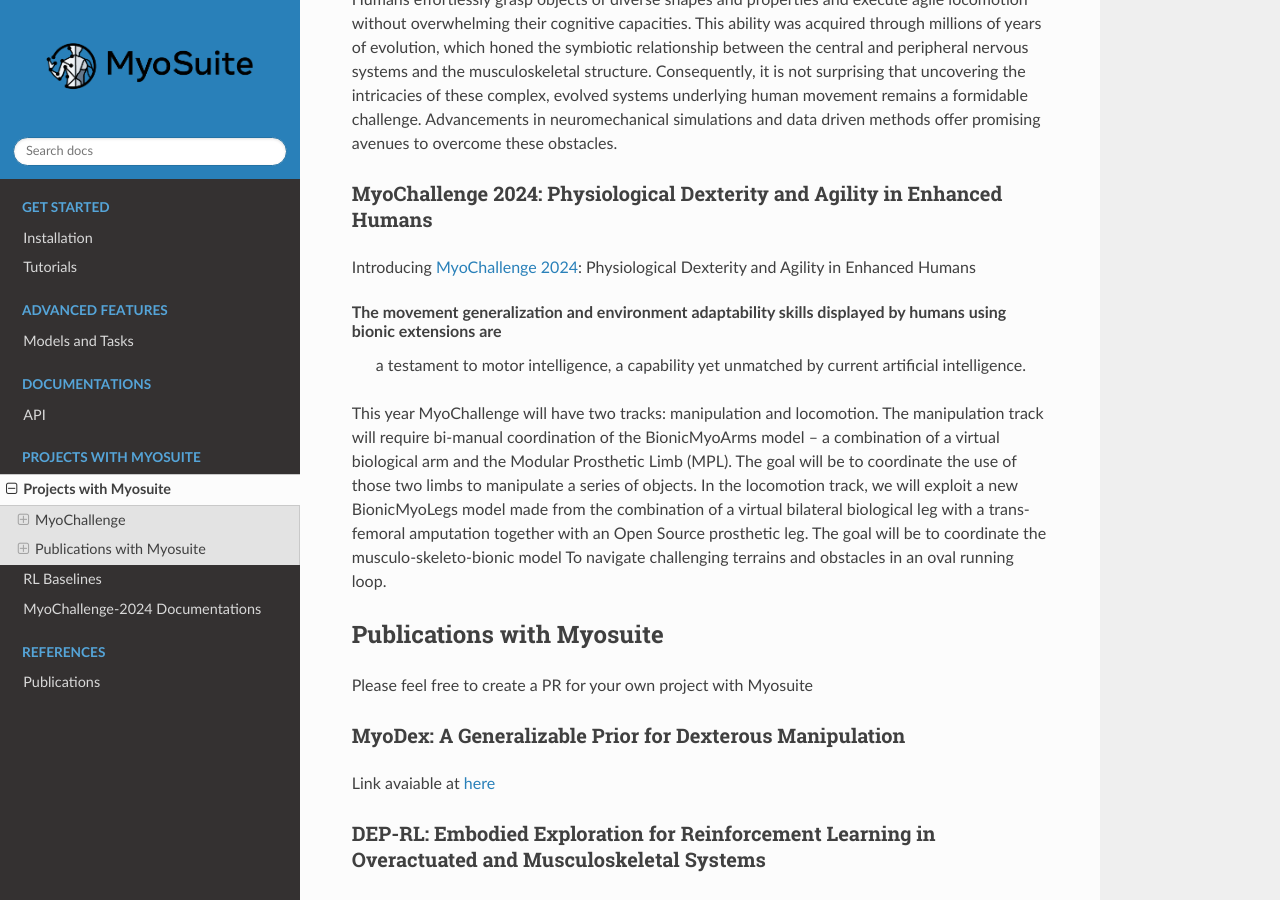
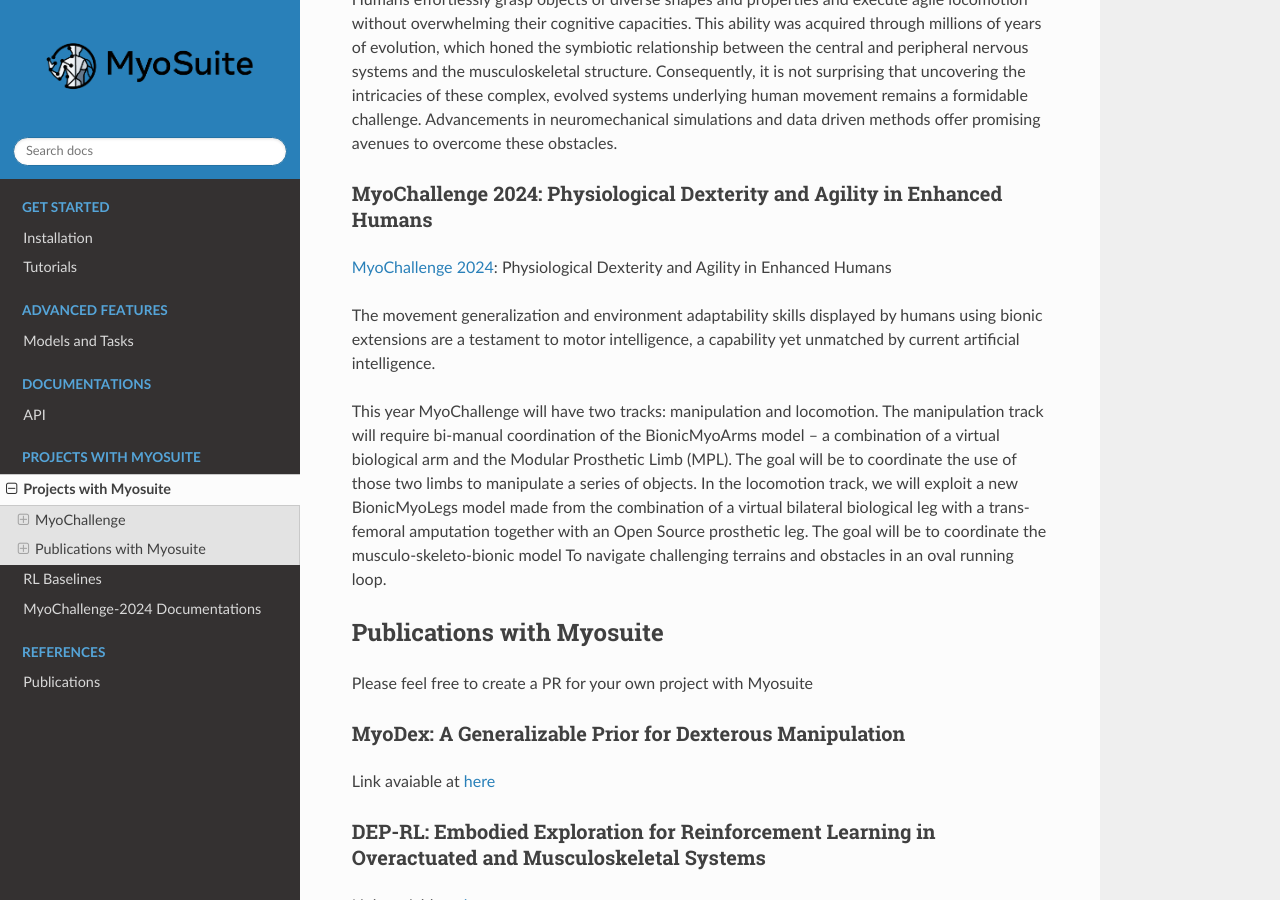
Before and after one commit to MyoHub/myosuite, a Sphinx documentation site: the page built from docs/source/projects.rst, in a window 1280 px wide and 900 px high, scrolled down 988 px. Built offline with Sphinx 7.4.7 and the Read the Docs theme 2.0.0, drawn with Linux system fonts in a browser that asks for light colours.

Commit message:
fixing incorrect reference on doc page

```diff
--- a/docs/source/projects.rst
+++ b/docs/source/projects.rst
@@ -59,10 +59,10 @@ MyoChallenge 2024: Physiological Dexterity and Agility in Enhanced Humans
 ++++++++++++++++++++++++++++++++++++++++++++++++++++++++++++++++++++++++++++++++++++++++++++++++++++++++++
 
 
-Introducing `MyoChallenge 2024 <https://sites.google.com/view/myosuite/myochallenge/myochallenge-2024>`__: Physiological Dexterity and Agility in Enhanced Humans
+`MyoChallenge 2024 <https://sites.google.com/view/myosuite/myochallenge/myochallenge-2024>`__: Physiological Dexterity and Agility in Enhanced Humans
 
 The movement generalization and environment adaptability skills displayed by humans using bionic extensions are
- a testament to motor intelligence, a capability yet unmatched by current artificial intelligence.
+a testament to motor intelligence, a capability yet unmatched by current artificial intelligence.
 
 This year MyoChallenge will have two tracks: manipulation and locomotion. The manipulation track will require bi-manual
 coordination of the BionicMyoArms model – a combination of a virtual biological arm and the Modular Prosthetic Limb (MPL).
```
Also changed, not shown: docs/source/challenge-doc.rst (+5 -5 lines), docs/source/images/MyoChallenge24_manip.png (renamed from docs/source/images/manipulation_myo24.png).
